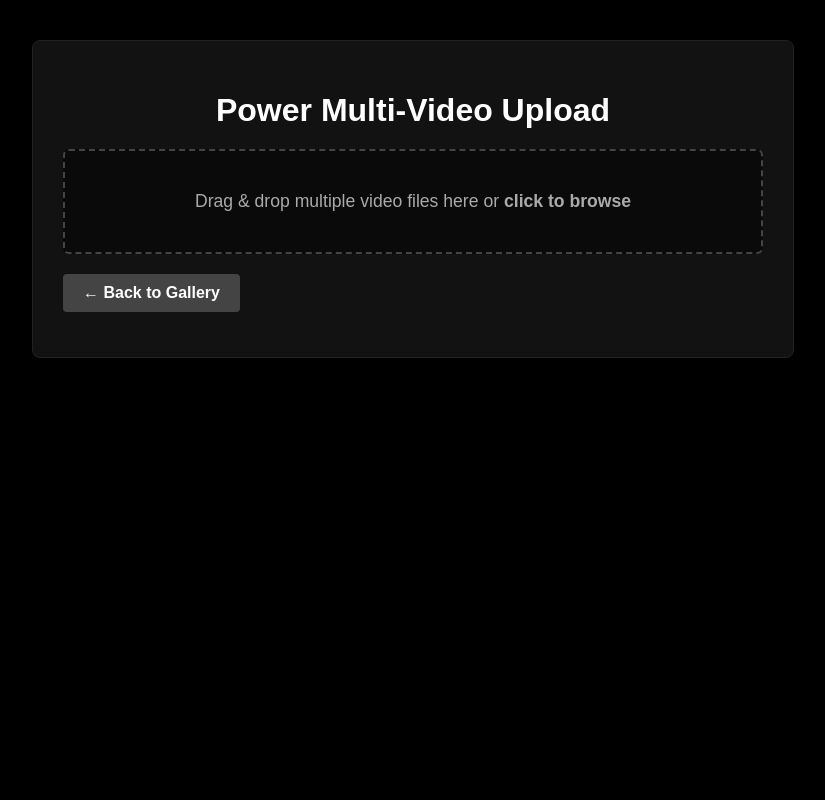
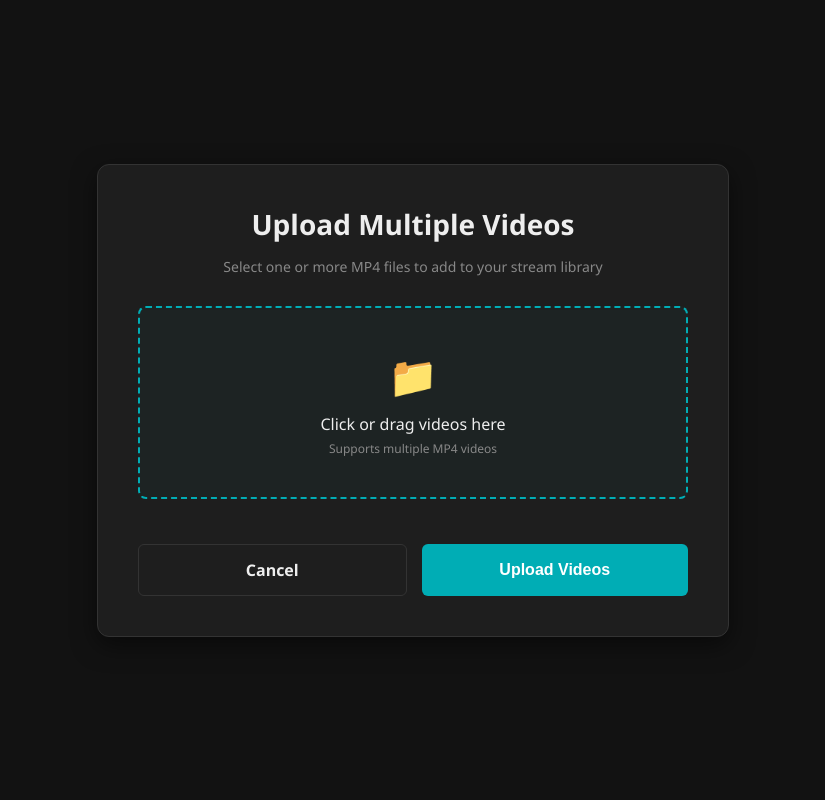
Before and after one commit to kellywafula980-afk/videos, a Django app: page /upload/ in a window 1280 px wide. Shown: the whole page, without its empty margins (227-1052 px from the left). Run offline with Django 5.2, Linux system fonts and the light colour scheme.

```diff
--- a/streamer_project/settings.py
+++ b/streamer_project/settings.py
@@ -86,4 +86,4 @@ if not os.path.exists(MEDIA_ROOT):
 DATA_UPLOAD_MAX_MEMORY_SIZE = 104857600  # 100 MB
 
 # Increase maximum files allowed in a single request
-DATA_UPLOAD_MAX_NUMBER_FILES = 20
+DATA_UPLOAD_MAX_NUMBER_FILES = 100
--- a/templates/videos/upload.html
+++ b/templates/videos/upload.html
@@ -2,149 +2,299 @@
 <html lang="en">
 <head>
     <meta charset="UTF-8">
-    <title>Upload Multiple Videos</title>
+    <meta name="viewport" content="width=device-width, initial-scale=1.0">
+    <title>Upload Videos - Django Streamer</title>
     <style>
-        body { font-family: Arial, sans-serif; margin: 40px; background-color: #000000; color: #ffffff; }
-        .container { max-width: 700px; margin: auto; background: #121212; padding: 30px; border-radius: 8px; border: 1px solid #222; }
-        h1 { text-align: center; margin-bottom: 20px; }
+        :root {
+            --bg-color: #121212;
+            --card-bg: #1e1e1e;
+            --accent-color: #00adb5;
+            --text-color: #eeeeee;
+            --text-muted: #888888;
+            --border-color: #333333;
+            --success-color: #393e46;
+        }
 
-        /* Dropzone Box style */
-        .dropzone { border: 2px dashed #444; padding: 40px; text-align: center; background: #0a0a0a; border-radius: 6px; cursor: pointer; transition: border-color 0.2s; }
-        .dropzone.dragover { border-color: #007bff; background: #111; }
-        .dropzone p { margin: 0; font-size: 1.1em; color: #aaa; }
+        body {
+            font-family: 'Segoe UI', Tahoma, Geneva, Verdana, sans-serif;
+            background-color: var(--bg-color);
+            color: var(--text-color);
+            margin: 0;
+            padding: 40px 20px;
+            display: flex;
+            justify-content: center;
+            align-items: center;
+            min-height: 100vh;
+            box-sizing: border-box;
+        }
 
-        #file-input { display: none; }
+        .upload-container {
+            background-color: var(--card-bg);
+            border: 1px solid var(--border-color);
+            border-radius: 12px;
+            padding: 40px;
+            width: 100%;
+            max-width: 550px;
+            box-shadow: 0 8px 24px rgba(0, 0, 0, 0.5);
+        }
 
-        /* File staging items */
-        .file-list { margin-top: 20px; }
-        .file-item { background: #1e1e1e; padding: 12px; margin-bottom: 8px; border-radius: 4px; display: flex; justify-content: space-between; align-items: center; border: 1px solid #333; }
-        .file-name { font-weight: bold; color: #fff; }
-        .auto-title { font-size: 0.85em; color: #007bff; block-size: auto; }
+        h1 {
+            margin-top: 0;
+            font-size: 28px;
+            font-weight: 600;
+            color: var(--text-color);
+            text-align: center;
+            margin-bottom: 8px;
+        }
 
-        .upload-actions { margin-top: 20px; display: flex; justify-content: space-between; align-items: center; }
-        .btn { padding: 10px 20px; border-radius: 4px; border: none; font-weight: bold; cursor: pointer; text-decoration: none; }
-        .btn-submit { background: #28a745; color: white; }
-        .btn-submit:hover { background: #218838; }
-        .btn-cancel { background: #444; color: white; }
-        .status-msg { margin-top: 15px; text-align: center; font-weight: bold; }
+        p.subtitle {
+            color: var(--text-muted);
+            text-align: center;
+            font-size: 14px;
+            margin-bottom: 30px;
+        }
+
+        .form-group {
+            margin-bottom: 25px;
+        }
+
+        /* Drag & Drop Styled File Input Wrapper */
+        .file-drop-area {
+            position: relative;
+            display: flex;
+            flex-direction: column;
+            align-items: center;
+            justify-content: center;
+            width: 100%;
+            padding: 40px 20px;
+            border: 2px dashed var(--accent-color);
+            border-radius: 8px;
+            background-color: rgba(0, 173, 181, 0.03);
+            text-align: center;
+            box-sizing: border-box;
+            transition: background-color 0.2s ease;
+            cursor: pointer;
+        }
+
+        .file-drop-area:hover {
+            background-color: rgba(0, 173, 181, 0.08);
+        }
+
+        .file-drop-area input[type="file"] {
+            position: absolute;
+            left: 0;
+            top: 0;
+            opacity: 0;
+            width: 100%;
+            height: 100%;
+            cursor: pointer;
+        }
+
+        .upload-icon {
+            font-size: 40px;
+            color: var(--accent-color);
+            margin-bottom: 10px;
+        }
+
+        .file-msg {
+            font-size: 16px;
+            font-weight: 500;
+            margin-bottom: 5px;
+        }
+
+        .file-limits {
+            font-size: 12px;
+            color: var(--text-muted);
+        }
+
+        /* Action Buttons */
+        .btn-container {
+            display: flex;
+            gap: 15px;
+            margin-top: 30px;
+        }
+
+        button, .btn-secondary {
+            flex: 1;
+            padding: 14px;
+            font-size: 16px;
+            font-weight: 600;
+            border-radius: 6px;
+            border: none;
+            cursor: pointer;
+            text-align: center;
+            text-decoration: none;
+            transition: all 0.2s ease;
+        }
+
+        button[type="submit"] {
+            background-color: var(--accent-color);
+            color: #ffffff;
+        }
+
+        button[type="submit"]:hover {
+            background-color: #008c95;
+        }
+
+        .btn-secondary {
+            background-color: transparent;
+            color: var(--text-color);
+            border: 1px solid var(--border-color);
+        }
+
+        .btn-secondary:hover {
+            background-color: var(--border-color);
+        }
+
+        /* Dynamic Progress Bar Section */
+        .progress-container {
+            display: none;
+            margin-top: 25px;
+            background: #252525;
+            border-radius: 6px;
+            overflow: hidden;
+            position: relative;
+            height: 24px;
+        }
+
+        .progress-bar {
+            height: 100%;
+            background-color: var(--accent-color);
+            width: 0%;
+            transition: width 0.1s linear;
+        }
+
+        .progress-text {
+            position: absolute;
+            width: 100%;
+            text-align: center;
+            top: 50%;
+            left: 50%;
+            transform: translate(-50%, -50%);
+            font-size: 12px;
+            font-weight: 600;
+            color: #ffffff;
+        }
+
+        #file-list-preview {
+            margin-top: 15px;
+            font-size: 13px;
+            color: var(--accent-color);
+            max-height: 100px;
+            overflow-y: auto;
+            text-align: left;
+            padding: 0 10px;
+        }
     </style>
 </head>
 <body>
 
-<div class="container">
-    <h1>Power Multi-Video Upload</h1>
+<div class="upload-container">
+    <h1>Upload Multiple Videos</h1>
+    <p class="subtitle">Select one or more MP4 files to add to your stream library</p>
 
-    <div class="dropzone" id="dropzone">
-        <p>Drag & drop multiple video files here or <strong>click to browse</strong></p>
-        <input type="file" id="file-input" multiple accept="video/mp4">
+    <form id="upload-form" method="post" enctype="multipart/form-data">
+        {% csrf_token %}
+
+        <div class="form-group">
+            <div class="file-drop-area">
+                <span class="upload-icon">📁</span>
+                <span class="file-msg">Click or drag videos here</span>
+                <span class="file-limits">Supports multiple MP4 videos</span>
+                <input type="file" name="video_files" id="video-input" accept="video/mp4" multiple required>
+            </div>
+            <div id="file-list-preview"></div>
         </div>
 
-    <div class="file-list" id="file-list"></div>
-
-    <div class="upload-actions">
-        <a href="{% url 'videos:video_list' %}" class="btn btn-cancel">← Back to Gallery</a>
-        <button class="btn btn-submit" id="upload-btn" style="display: none;">Start Uploading</button>
+        <div class="progress-container" id="progress-wrapper">
+            <div class="progress-bar" id="upload-progress"></div>
+            <div class="progress-text" id="progress-label">0%</div>
         </div>
 
-    <div class="status-msg" id="status-msg"></div>
+        <div class="btn-container">
+            <a href="{% url 'videos:video_list' %}" class="btn-secondary">Cancel</a>
+            <button type="submit" id="submit-btn">Upload Videos</button>
+        </div>
+    </form>
 </div>
 
 <script>
-    const dropzone = document.getElementById('dropzone');
-    const fileInput = document.getElementById('file-input');
-    const fileList = document.getElementById('file-list');
-    const uploadBtn = document.getElementById('upload-btn');
-    const statusMsg = document.getElementById('status-msg');
+    const fileInput = document.getElementById('video-input');
+    const filePreview = document.getElementById('file-list-preview');
+    const form = document.getElementById('upload-form');
+    const progressWrapper = document.getElementById('progress-wrapper');
+    const progressBar = document.getElementById('upload-progress');
+    const progressLabel = document.getElementById('progress-label');
+    const submitBtn = document.getElementById('submit-btn');
 
-    let stagedFiles = [];
-
-    // Trigger file selection window
-    dropzone.addEventListener('click', () => fileInput.click());
-
-    // Handle drag events
-    dropzone.addEventListener('dragover', (e) => { e.preventDefault(); dropzone.classList.add('dragover'); });
-    dropzone.addEventListener('dragleave', () => dropzone.classList.remove('dragover'));
-    dropzone.addEventListener('drop', (e) => {
-        e.preventDefault();
-        dropzone.classList.remove('dragover');
-        handleFiles(e.dataTransfer.files);
+    // UI Feedback: Show names of selected files
+    fileInput.addEventListener('change', function() {
+        const files = fileInput.files;
+        if (files.length > 0) {
+            let names = [];
+            for (let i = 0; i < files.length; i++) {
+                names.push(`• ${files[i].name} (${(files[i].size / (1024 * 1024)).toFixed(2)} MB)`);
+            }
+            filePreview.innerHTML = names.join('<br>');
+        } else {
+            filePreview.innerHTML = '';
+        }
     });
 
-    // Handle standard browse selection
-    fileInput.addEventListener('change', (e) => handleFiles(e.target.files));
+    // Handle form submission asynchronously via AJAX to prevent proxy timeout dropouts
+    form.addEventListener('submit', function(e) {
+        e.preventDefault();
 
-    function handleFiles(files) {
-        for (let file of files) {
-            if (file.type.startsWith('video/')) {
-                stagedFiles.push(file);
+        // Disable submission triggers during active operation
+        submitBtn.disabled = true;
+        submitBtn.innerText = "Uploading...";
+        progressWrapper.style.display = 'block';
+
+        const formData = new FormData(form);
+        const xhr = new XMLHttpRequest();
+
+        // Target identical URL endpoint handling standard POST
+        xhr.open('POST', form.action || window.location.href, true);
+
+        // Update progress bar percentage values
+        xhr.upload.addEventListener('progress', function(e) {
+            if (e.lengthComputable) {
+                const percentComplete = Math.round((e.loaded / e.total) * 100);
+                progressBar.style.width = percentComplete + '%';
+                progressLabel.innerText = percentComplete + '%';
+
+                if(percentComplete === 100) {
+                    progressLabel.innerText = "Processing files on server... Please wait.";
                 }
             }
-        renderStagedFiles();
-    }
-
-    function renderStagedFiles() {
-        fileList.innerHTML = '';
-        if (stagedFiles.length === 0) {
-            uploadBtn.style.display = 'none';
-            return;
-        }
-
-        stagedFiles.forEach((file, index) => {
-            // Replicate the backend filename extraction inside frontend preview
-            let baseName = file.name.substring(0, file.name.lastIndexOf('.')) || file.name;
-            let autoTitle = baseName.replace(/[_-]/g, ' ');
-
-            const div = document.createElement('div');
-            div.className = 'file-item';
-            div.innerHTML = `
-                <div>
-                    <div class="file-name">${file.name}</div>
-                    <div class="auto-title">Auto-assigned title: "<strong>${autoTitle}</strong>"</div>
-                </div>
-                <span style="color: #aaa; font-size: 0.9em;">Ready</span>
-            `;
-            fileList.appendChild(div);
         });
 
-        uploadBtn.style.display = 'block';
+        xhr.onload = function() {
+            if (xhr.status >= 200 && xhr.status < 300) {
+                // Success redirect back to list layout
+                window.location.href = "{% url 'videos:video_list' %}";
+            } else {
+                alert("An error occurred during multi-upload submission. Render tier may have limited the file size payload.");
+                resetForm();
             }
+        };
 
-    // Handle AJAX bulk file submission
-    uploadBtn.addEventListener('click', () => {
-        if (stagedFiles.length === 0) return;
+        xhr.onerror = function() {
+            alert("Network connection broken during file processing transfer.");
+            resetForm();
+        };
 
-        const formData = new FormData();
-        stagedFiles.forEach(file => {
-            formData.append('files', file);
+        xhr.send(formData);
     });
 
-        uploadBtn.disabled = true;
-        statusMsg.style.color = '#007bff';
-        statusMsg.innerText = 'Uploading files. Please wait...';
+    function resetForm() {
+        submitBtn.disabled = false;
+        submitBtn.innerText = "Upload Videos";
+        progressWrapper.style.display = 'none';
+        progressBar.style.width = '0%';
+        progressLabel.innerText = '0%';
+    }
+</script>
 
-        fetch("{% url 'videos:upload_videos' %}", {
-            method: 'POST',
-            body: formData
-        })
-        .then(response => response.json())
-        .then(data => {
-            if (data.status === 'success') {
-                statusMsg.style.color = '#28a745';
-                statusMsg.innerText = `Success! ${data.videos.length} videos processed successfully.`;
-                stagedFiles = [];
-                setTimeout(() => {
-                    window.location.href = "{% url 'videos:video_list' %}";
-                }, 1500);
-            } else {
-                throw new Error('Upload failed');
-            }
-        })
-        .catch(err => {
-            uploadBtn.disabled = false;
-            statusMsg.style.color = '#e50914';
-            statusMsg.innerText = 'An error occurred during multi-upload submission.';
-        });
-    });
-</script>
 </body>
 </html>
```
Lines whose indentation alone changed are shown as unchanged.
